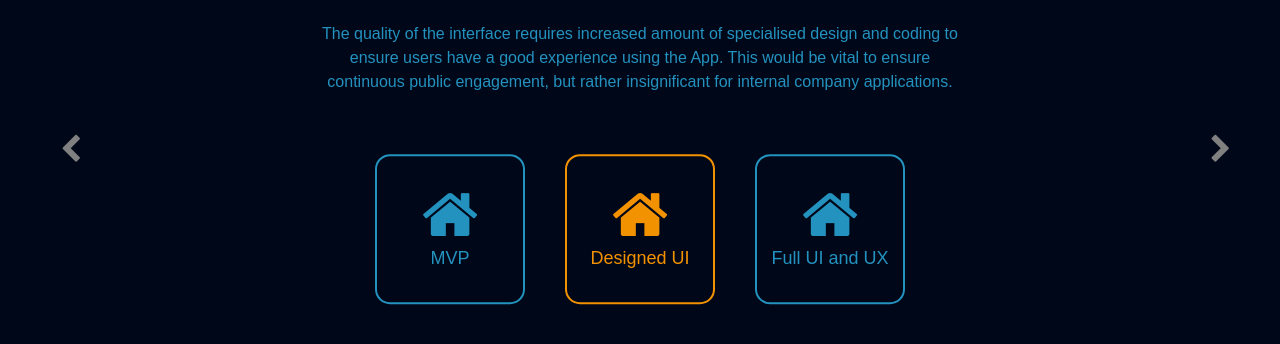
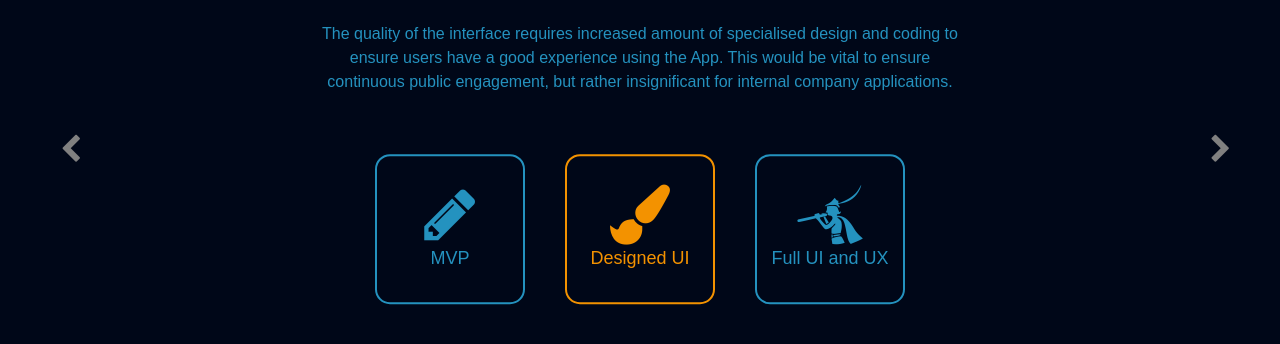
Before and after one commit to SeanDowds/idPricing_v2, a Flask app: template templates/quality.html in a window 1280 px wide. Shown: the part 256-600 px from the top of the page. Run offline with Flask 3, Linux system fonts and the light colour scheme; the template is opened without the code that fills it, so the values that code supplies are empty; some libraries are stand-ins or nearby versions.

Commit message:
Update quality.html

```diff
--- a/templates/quality.html
+++ b/templates/quality.html
@@ -98,13 +98,17 @@ $(document).ready(function() {
 <div class="button-container">
 
   <btn id="btn_MVP" class="btn blue" onclick="changeButton('btn_MVP','#2492bf','#f39200')">
-    <i id="icon_MVP" class="fa fa-home blu"></i>
+    <i id="icon_MVP" class="fa fa-pencil blu"></i>
     <span>MVP</span>
   </btn>
 
-  <btn id="btn_UI" class="btn orange" onclick="changeButton('btn_UI','#f39200','#2492bf')" ><i class="fa fa-home orang"></i><span>Designed UI</span></btn>
+  <btn id="btn_UI" class="btn orange" onclick="changeButton('btn_UI','#f39200','#2492bf')" >
+    <i class="fa fa-paint-brush orang"></i>
+    <span>Designed UI</span></btn>
 
-  <btn  id="btn_UX" class="btn blue"  onclick="changeButton('btn_UX','#2492bf','#f39200')"><i class="fa fa-home blu"  ></i><span>Full UI and UX</span></btn>
+  <btn  id="btn_UX" class="btn blue"  onclick="changeButton('btn_UX','#2492bf','#f39200')">
+    <i class="fa fa-pied-piper-alt blu"  ></i>
+    <span>Full UI and UX</span></btn>
 
 </div>
 
```
